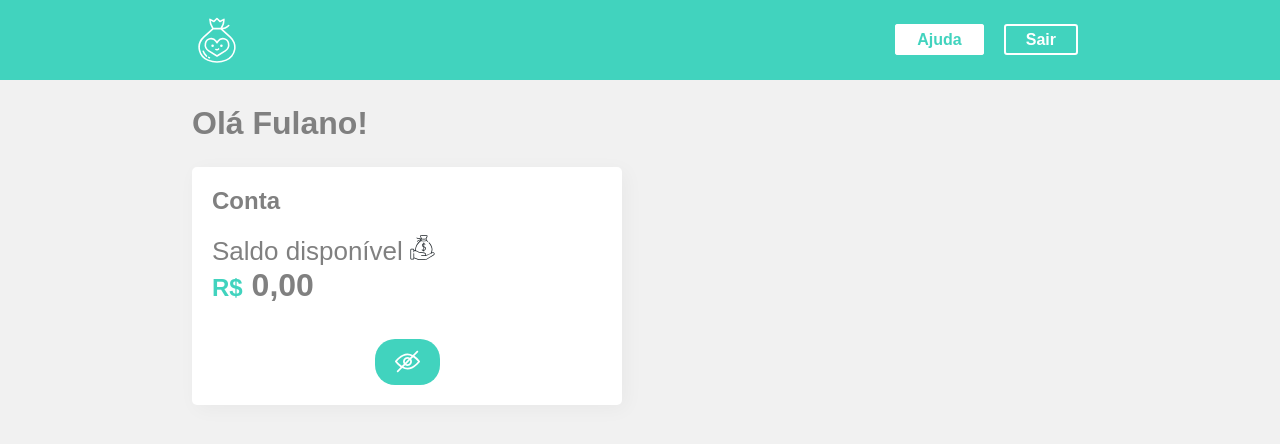
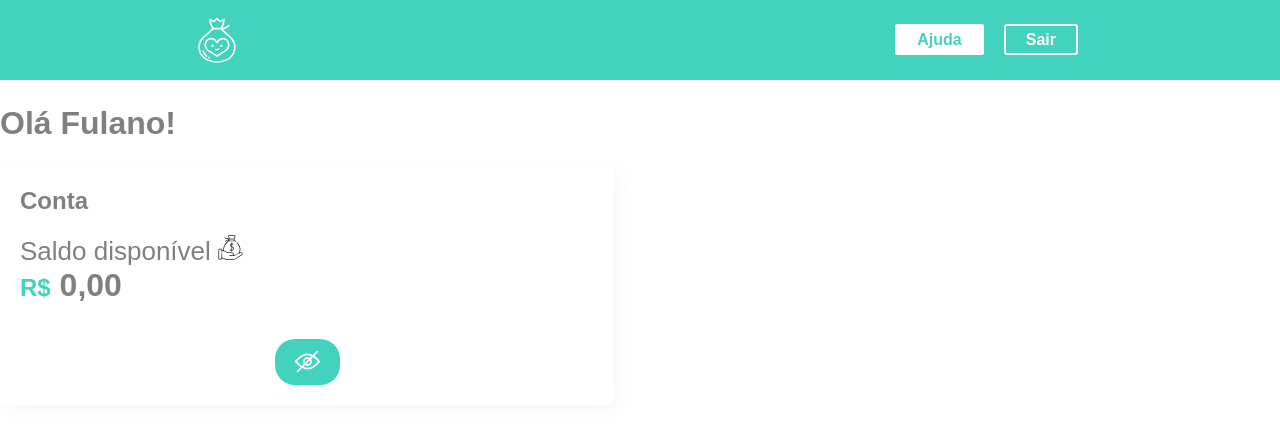
Before and after one commit to RafaelMoid/StyledComponentsAluta1, a React (Create React App) app: page / in a window 1280 px wide. Shown: the top 444 px of the page. Built offline with nearby package versions, Linux system fonts and the light colour scheme; the HTML template or start-up script is replaced by a standard one.

Commit message:
Exportanto const container como função anonima

```diff
--- a/src/Components/Container/index.jsx
+++ b/src/Components/Container/index.jsx
@@ -1,9 +1,22 @@
 import React from "react";
+import styled from "styled-components";
 
 import Titulo from "../Titulo";
 import Conta from "../Conta";
 
-const Container = () => {
+const Container = styled.div`
+  background-color: #f1f1f1;
+  min-height: 90vh;
+  padding: 0px 15vw;
+`
+
+const Conteudo = styled.section`
+  display: flex;
+  flex-direction: row;
+  justify-content: space-between;
+`
+
+export default () => {
   return (
     <div className="container">
       <Titulo>Olá Fulano!</Titulo>
@@ -13,5 +26,3 @@ const Container = () => {
     </div>
   );
 };
-
-export default Container;
--- a/src/assets/estilos.css
+++ b/src/assets/estilos.css
@@ -8,7 +8,7 @@
   color: grey;
 } */
 
-.btn-primario {
+/* .btn-primario {
   text-align: center;
   border-radius: 3px;
   padding: 5px 20px;
@@ -30,7 +30,7 @@
 
   background: white;
   color: #41d3be;
-}
+} */
 
 /* .titulo {
   color: grey;
@@ -46,7 +46,7 @@
   align-items: center;
 } */
 
-.container {
+/* .container {
   background-color: #f1f1f1;
   min-height: 90vh;
   padding: 0px 15vw;
@@ -56,12 +56,12 @@
   display: flex;
   flex-direction: row;
   justify-content: space-between;
-}
+} */
 
-.imagem-logo {
+/* .imagem-logo {
   height: 50px;
   width: 50px;
-}
+} */
 
 .imagem-icone {
   height: 25px;
```
